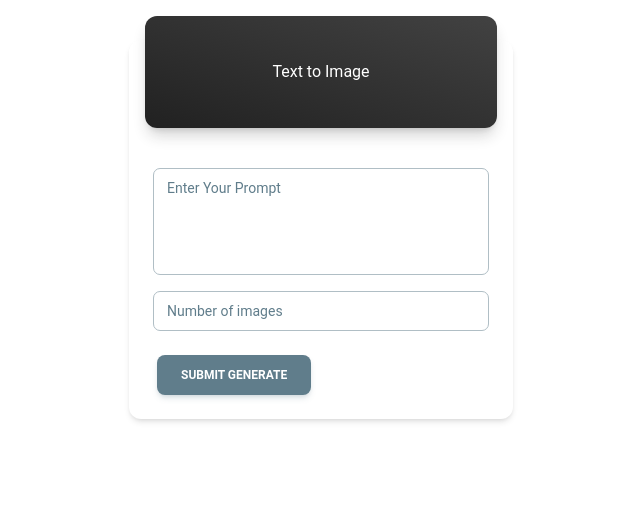
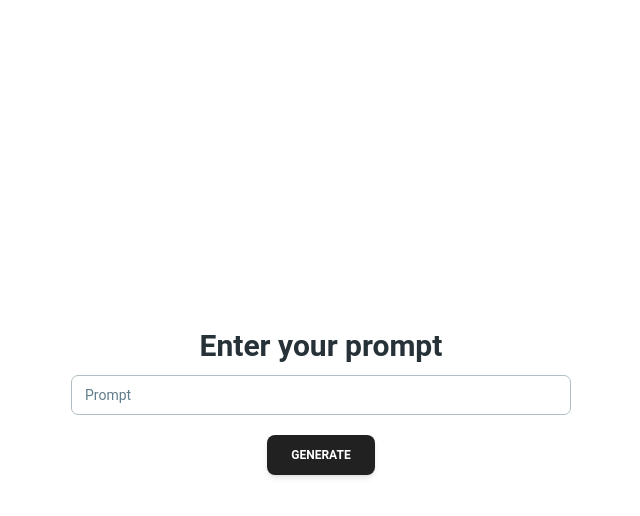
Before and after one commit to nuwan-swivel/content-generator, a React (Create React App) app in the folder client/: page / in a window 1280 px wide. Shown: the top 516 px of the page, without its empty margins (319-959 px from the left). Built offline with nearby package versions, Linux system fonts and the light colour scheme.

Commit message:
Added script generation

```diff
--- a/client/package.json
+++ b/client/package.json
@@ -13,6 +13,7 @@
     "@types/react-dom": "^18.2.7",
     "axios": "^1.5.0",
     "axios-ts": "^0.0.0",
+    "openai": "^4.6.0",
     "react": "^18.2.0",
     "react-dom": "^18.2.0",
     "react-scripts": "5.0.1",
--- a/client/src/App.tsx
+++ b/client/src/App.tsx
@@ -1,10 +1,17 @@
-import React from "react";
+import React, { useState } from "react";
 import logo from "./logo.svg";
 import ImageGeneration from "./components/image-generation";
+import StartPage from "./components/start";
 function App() {
+  const [selectedScript, SetSelectedScript] = useState<string | undefined>(
+    undefined
+  );
   return (
     <div className="App">
-      <ImageGeneration />
+      {!selectedScript && (
+        <StartPage onSelectScript={(script) => SetSelectedScript(script)} />
+      )}
+      {selectedScript && <ImageGeneration selectedScript={selectedScript} />}
     </div>
   );
 }
--- a/client/src/components/image-generation.tsx
+++ b/client/src/components/image-generation.tsx
@@ -40,9 +40,13 @@ interface Response {
   data: ResponseData;
 }
 
-function ImageGeneration() {
-  const [prompt, setPrompt] = useState("");
-  const [generateImageCount, setGenerateImageCount] = useState(1);
+interface Props {
+  selectedScript: string;
+}
+
+function ImageGeneration({ selectedScript }: Props) {
+  const [script, setScript] = useState(selectedScript);
+  const [generateImageCount, setGenerateImageCount] = useState(3);
   const [createdImages, setCreatedImages] = useState([] as GeneratedImage[]);
   function submitAi() {
     const options = {
@@ -54,7 +58,7 @@ function ImageGeneration() {
       },
       data: {
         providers: "openai",
-        text: prompt,
+        text: script,
         resolution: "512x512",
         num_images: generateImageCount,
       },
@@ -80,16 +84,17 @@ function ImageGeneration() {
             color="gray"
             className="mb-4 grid h-28 place-items-center"
           >
-            Text to Image
+            Images for your video
           </CardHeader>
           <CardBody className="flex flex-col gap-4">
             <Textarea
               label="Enter Your Prompt"
-              onChange={(e) => setPrompt(e.target.value)}
+              onChange={(e) => setScript(e.target.value)}
             />
             <Input
               label="Number of images"
               type="number"
+              value={generateImageCount}
               onChange={(e) =>
                 setGenerateImageCount(e.target.value as unknown as number)
               }
--- /dev/null
+++ b/client/src/components/start.css
@@ -0,0 +1,27 @@
+.wrapper {
+  width: 100vw;
+  height: 100vh;
+  display: flex;
+  flex-direction: column;
+  justify-content: center;
+  align-items: center;
+  text-align: center;
+  overflow: auto;
+  padding: 20px;
+}
+
+.wrapper h1 {
+  text-align: center;
+  margin-bottom: 20px;
+}
+
+.wrapper .input-wrapper {
+  width: 500px;
+  margin-bottom: 20px;
+}
+
+.script-item {
+  margin-bottom: 15px;
+  padding: 15px;
+  cursor: pointer;
+}
--- /dev/null
+++ b/client/src/components/start.tsx
@@ -0,0 +1,115 @@
+import {
+  Button,
+  Input,
+  Spinner,
+  Tab,
+  TabPanel,
+  Tabs,
+  TabsBody,
+  TabsHeader,
+  Typography,
+} from "@material-tailwind/react";
+import OpenAI from "openai";
+import React, { useState } from "react";
+import "./start.css";
+
+interface Props {
+  onSelectScript: (script: string) => void;
+}
+function StartPage({ onSelectScript }: Props) {
+  const [prompt, setPrompt] = useState("");
+  const [scripts, setScripts] = useState<string[]>([]);
+  const [isLoading, setIsLoading] = useState(false);
+
+  const onGenerateClick = async () => {
+    setIsLoading(true);
+    const openAi = new OpenAI({
+      apiKey: "key",
+      dangerouslyAllowBrowser: true,
+    });
+
+    const content = `write 3 transcripts for the following description and output each inside double quotes as a csv string and don't include headers, placeholders, numbering or indexes. Description:  ${prompt}`;
+
+    const result = await openAi.chat.completions.create({
+      model: "gpt-3.5-turbo",
+      messages: [{ role: "user", content }],
+      temperature: 0.3,
+    });
+
+    // setScripts(result.choices.pop()?.message?.content?.split(",,") ?? []);
+    const matches = result.choices.pop()?.message?.content?.match(/"(.*?)"/g);
+
+    if (matches) {
+      for (let i = 0; i < matches.length; ++i) {
+        const match = matches[i];
+        const substring = match.substring(1, match.length - 1); // quotation mark removing
+        console.log(substring);
+      }
+      setScripts([...matches]);
+    }
+    setIsLoading(false);
+  };
+
+  return (
+    <div className="wrapper">
+      {scripts.length === 0 && (
+        <>
+          <Typography variant="h3" color="blue-gray" className="mb-2">
+            Enter your prompt
+          </Typography>
+
+          <div className="input-wrapper">
+            <Input
+              label="Prompt"
+              type="text"
+              value={prompt}
+              onChange={(e) => setPrompt(e.target.value)}
+              crossOrigin={undefined}
+            />
+          </div>
+          <Button onClick={onGenerateClick}>
+            {isLoading ? <Spinner /> : "Generate"}
+          </Button>
+        </>
+      )}
+
+      {scripts.length > 0 && (
+        <>
+          <Typography variant="h3" color="blue-gray" className="mb-2">
+            Select a script
+          </Typography>
+          <Tabs value="html">
+            <TabsHeader>
+              {scripts.map((_s, i) => (
+                <Tab key={i} value={i}>
+                  Script {i + 1}
+                </Tab>
+              ))}
+            </TabsHeader>
+            <TabsBody>
+              {scripts.map((script, i) => (
+                <TabPanel key={i} value={i}>
+                  <Typography variant="paragraph" className="mb-1">
+                    {script}
+                  </Typography>
+                  <Button onClick={() => onSelectScript(script)}>
+                    Select script {i + 1}
+                  </Button>
+                </TabPanel>
+              ))}
+            </TabsBody>
+          </Tabs>
+          <Button
+            className="mt-3"
+            variant="outlined"
+            onClick={() => setScripts([])}
+          >
+            Retry
+          </Button>
+        </>
+      )}
+    </div>
+  );
+}
+
+export default StartPage;
```
Also changed, not shown: 1 other file (tests, documents, lock files or other folders).
